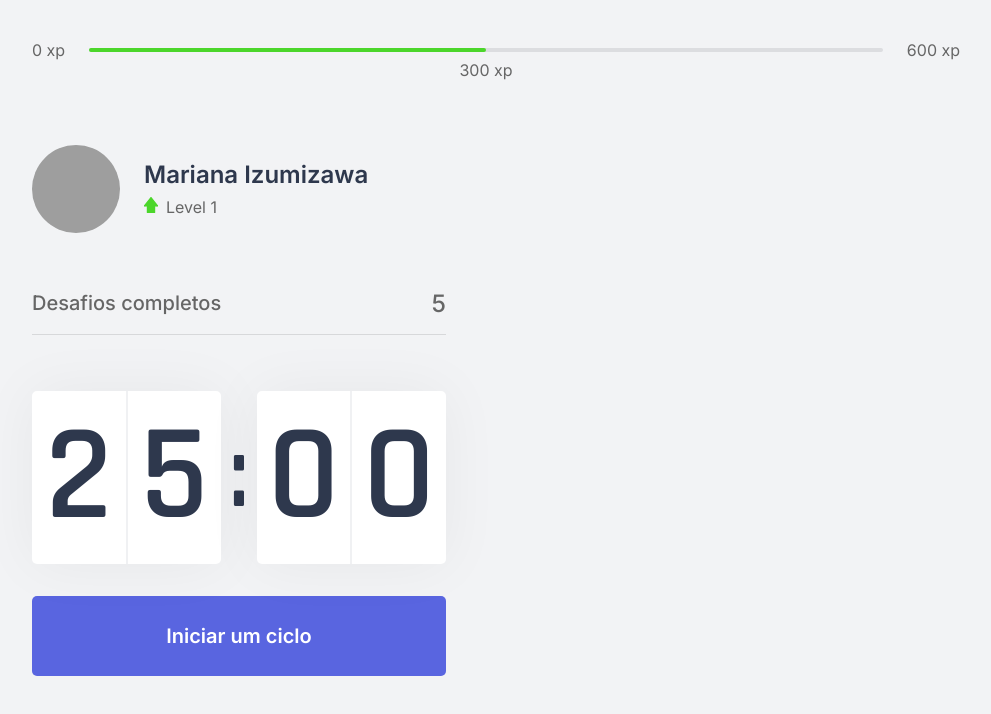
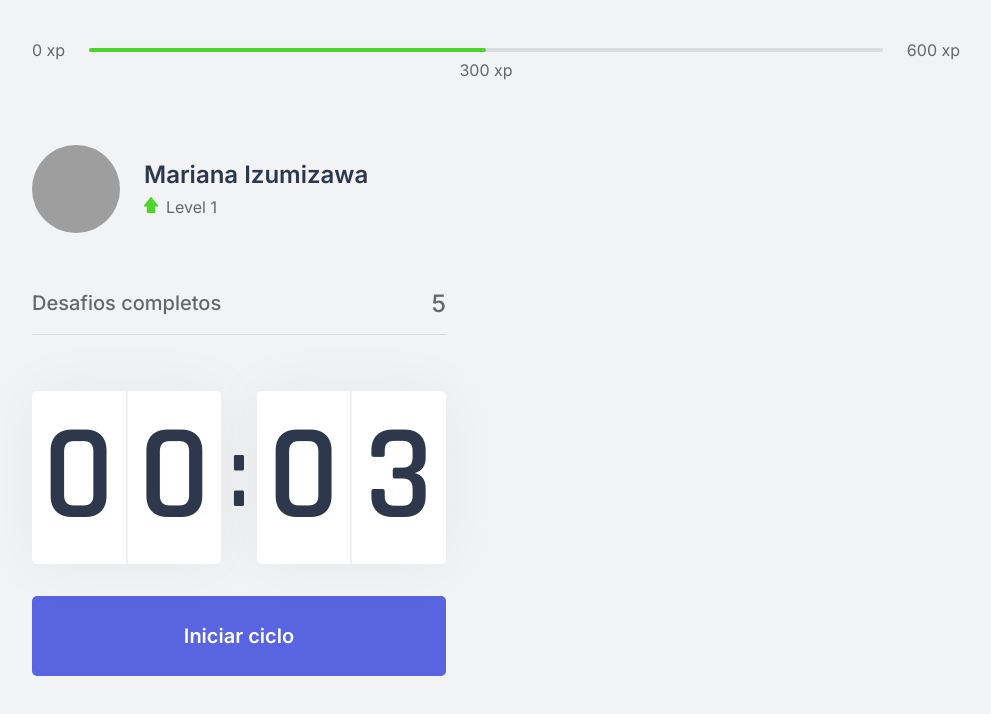
Before and after one commit to izumizawa/moveit-reactjs, a Next.js app: page / in a window 1280 px wide. Shown: the top 714 px of the page, without its empty margins (144-1135 px from the left). Built offline with nearby package versions, Linux system fonts and the light colour scheme; grey boxes are pictures that could not be loaded.

Commit message:
✨ day 3: finish countdown component

```diff
--- a/src/components/Countdown.tsx
+++ b/src/components/Countdown.tsx
@@ -1,9 +1,12 @@
 import { useEffect, useState } from "react";
 import styles from "../styles/components/Countdown.module.css";
 
+let countdownTimeout: NodeJS.Timeout;
+
 export function Countdown() {
-  const [time, setTime] = useState(25 * 60);
-  const [active, setActive] = useState(false);
+  const [time, setTime] = useState(0.05 * 60);
+  const [isActive, setIsActive] = useState(false);
+  const [hasFinished, setHasFinished] = useState(false);
 
   const minutes = Math.floor(time / 60);
   const seconds = time % 60;
@@ -12,16 +15,25 @@
   const [secondLeft, secondRight] = String(seconds).padStart(2, "0").split("");
 
   function startCountdown() {
-    setActive(true);
+    setIsActive(true);
+  }
+
+  function resetCountdown() {
+    clearTimeout(countdownTimeout);
+    setIsActive(false);
+    setTime(0.05 * 60);
   }
 
   useEffect(() => {
-    if (active && time > 0) {
-      setTimeout(() => {
+    if (isActive && time > 0) {
+      countdownTimeout = setTimeout(() => {
         setTime(time - 1);
       }, 1000);
+    } else if (isActive && time === 0) {
+      setHasFinished(true);
+      setIsActive(false);
     }
-  }, [active, time]);
+  }, [isActive, time]);
 
   return (
     <div>
@@ -37,13 +49,31 @@
         </div>
       </div>
 
+      {hasFinished ? (
+        <button disabled className={styles.countdownButton}>
+          Ciclo encerrado
+        </button>
+      ) : (
+        <>
+          {isActive ? (
+            <button
+              type="button"
+              className={`${styles.countdownButton} ${styles.countdownButtonActive}`}
+              onClick={resetCountdown}
+            >
+              Abandonar ciclo
+            </button>
+          ) : (
             <button
               type="button"
               className={styles.countdownButton}
               onClick={startCountdown}
             >
-        Iniciar um ciclo
+              Iniciar ciclo
             </button>
+          )}
+        </>
+      )}
     </div>
   );
 }
--- a/src/styles/components/Countdown.module.css
+++ b/src/styles/components/Countdown.module.css
@@ -59,6 +59,22 @@
   transition: background-color 0.2s;
 }
 
-.countdownButton:hover {
+.countdownButton:not(:disabled):hover {
   background: var(--blue-dark);
 }
+
+.countdownButtonActive {
+  background: var(--white);
+  color: var(--title);
+}
+
+.countdownButtonActive:not(:disabled):hover {
+  background: var(--red);
+  color: var(--white);
+}
+
+.countdownButton:disabled {
+  background: var(--white);
+  color: var(--text);
+  cursor: not-allowed;
+}
```
Lines whose indentation alone changed are shown as unchanged.
